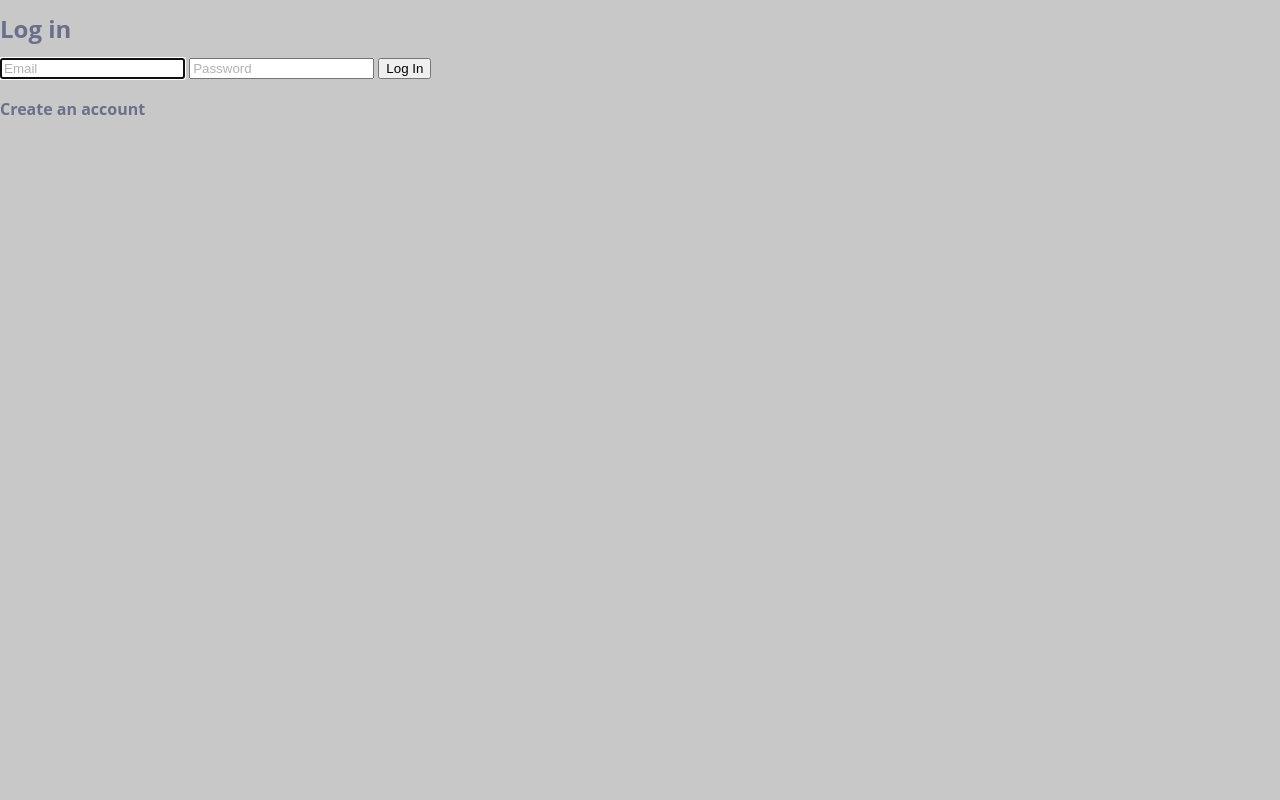
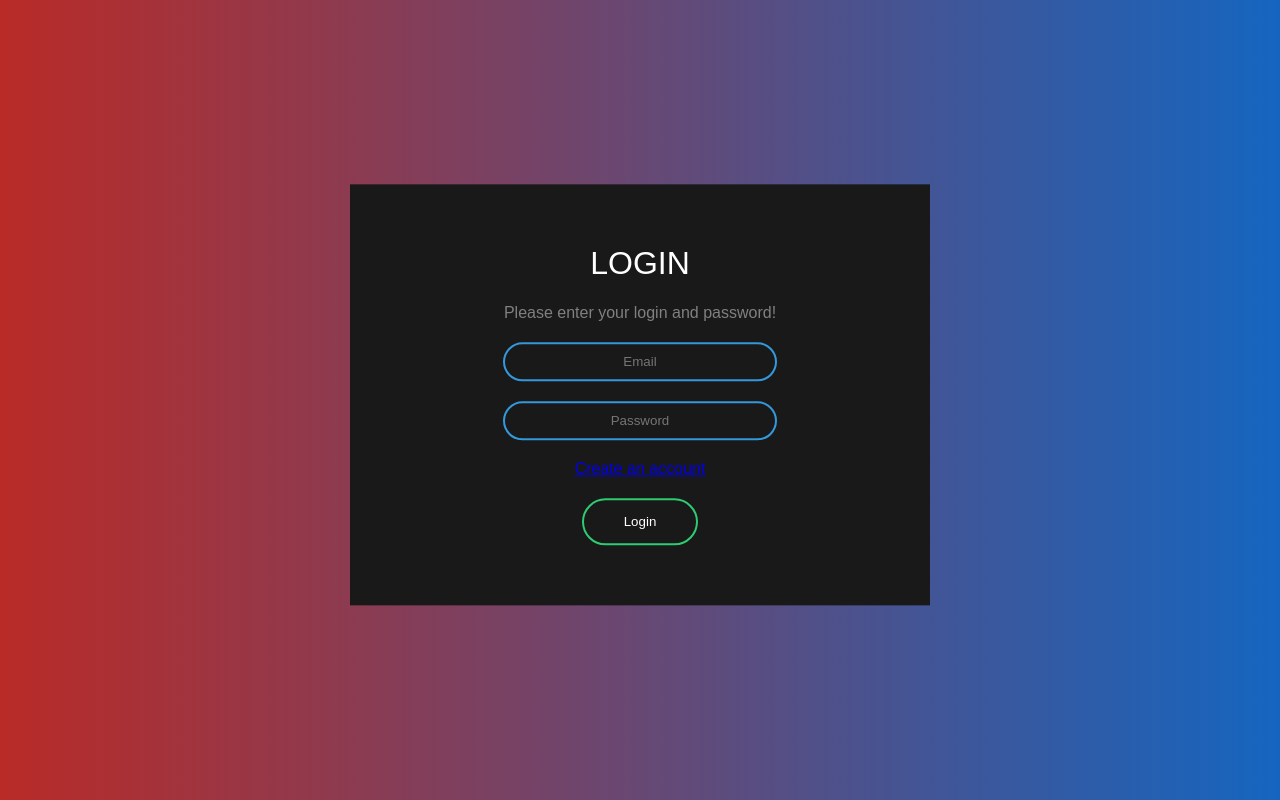
Before and after one commit to krivasmile/admissions, a Java web app: page / in a window 1280 px wide. Run offline with Spring Boot 4, a stand-in JSP engine, Linux system fonts and the light colour scheme; some of the project's set-up classes (security, data sources, template engines, error pages and the like) are left out, and stand-ins take their place; some libraries are stand-ins or nearby versions.

Commit message:
adding role access, UI login page

```diff
--- a/admissions/src/main/java/ua/kyiv/admissions/config/WebMvcConfig.java
+++ b/admissions/src/main/java/ua/kyiv/admissions/config/WebMvcConfig.java
@@ -17,6 +17,7 @@ public class WebMvcConfig implements WebMvcConfigurer {
 		registry.addViewController("/login").setViewName("login");
 		registry.addViewController("/403").setViewName("403");
 		registry.addViewController("/admin").setViewName("admin");
+		registry.addViewController("/registrationEntrant").setViewName("registrationEntrant");
 	}
 
 	@Bean
--- a/admissions/src/main/resources/static/css/login.css
+++ b/admissions/src/main/resources/static/css/login.css
@@ -1,200 +1,137 @@
 body {
     margin: 0;
-    color: #6a6f8c;
-    background: #c8c8c8;
-    font: 600 16px/18px 'Open Sans', sans-serif
+    padding: 0;
+    font-family: sans-serif;
+    background: linear-gradient(to right, #b92b27, #1565c0)
 }
 
-.login-box {
-    width: 100%;
-    margin: auto;
-    max-width: 525px;
-    min-height: 670px;
-    position: relative;
-    background: url(https://images.unsplash.com/photo-1507208773393-40d9fc670acf?ixlib=rb-1.2.1&ixid=eyJhcHBfaWQiOjEyMDd9&auto=format&fit=crop&w=1268&q=80) no-repeat center;
-    box-shadow: 0 12px 15px 0 rgba(0, 0, 0, .24), 0 17px 50px 0 rgba(0, 0, 0, .19)
+.card {
+    margin-bottom: 20px;
+    border: none
 }
 
-.login-snip {
-    width: 100%;
-    height: 100%;
-    position: absolute;
-    padding: 90px 70px 50px 70px;
-    background: rgba(0, 77, 77, .9)
+.box {
+    width: 500px;
+    padding: 40px;
+    position: fixed;
+    top: 50%;
+    left: 50%;
+    background: #191919;
+    transform: translate(-50%, -75%);
+    text-align: center;
+    transition: 0.25s;
+    margin-top: 100px
 }
 
-.login-snip .login,
-.login-snip .sign-up-form {
-    top: 0;
-    left: 0;
-    right: 0;
-    bottom: 0;
-    position: absolute;
-    transform: rotateY(180deg);
-    backface-visibility: hidden;
-    transition: all .4s linear
+.box input[type="text"],
+.box input[type="password"] {
+    border: 0;
+    background: none;
+    display: block;
+    margin: 20px auto;
+    text-align: center;
+    border: 2px solid #3498db;
+    padding: 10px 10px;
+    width: 250px;
+    outline: none;
+    color: white;
+    border-radius: 24px;
+    transition: 0.25s
 }
 
-.login-snip .sign-in,
-.login-snip .sign-up,
-.login-space .group .check {
-    display: none
+.box h1 {
+    color: white;
+    text-transform: uppercase;
+    font-weight: 500
 }
 
-.login-snip .tab,
-.login-space .group .label,
-.login-space .group .button {
-    text-transform: uppercase
+.box input[type="text"]:focus,
+.box input[type="password"]:focus {
+    width: 300px;
+    border-color: #2ecc71
 }
 
-.login-snip .tab {
-    font-size: 22px;
-    margin-right: 15px;
-    padding-bottom: 5px;
-    margin: 0 15px 10px 0;
-    display: inline-block;
-    border-bottom: 2px solid transparent
+.box input[type="submit"] {
+    border: 0;
+    background: none;
+    display: block;
+    margin: 20px auto;
+    text-align: center;
+    border: 2px solid #2ecc71;
+    padding: 14px 40px;
+    outline: none;
+    color: white;
+    border-radius: 24px;
+    transition: 0.25s;
+    cursor: pointer
 }
 
-.login-snip .sign-in:checked+.tab,
-.login-snip .sign-up:checked+.tab {
-    color: #fff;
-    border-color: #1161ee
+.box input[type="submit"]:hover {
+    background: #2ecc71
 }
 
-.login-space {
-    min-height: 345px;
-    position: relative;
-    perspective: 1000px;
-    transform-style: preserve-3d
+.forgot {
+    text-decoration: underline
 }
 
-.login-space .group {
-    margin-bottom: 15px
+ul.social-network {
+    list-style: none;
+    display: inline;
+    margin-left: 0 !important;
+    padding: 0
 }
 
-.login-space .group .label,
-.login-space .group .input,
-.login-space .group .button {
-    width: 100%;
-    color: #fff;
-    display: block
+ul.social-network li {
+    display: inline;
+    margin: 0 5px
 }
 
-.login-space .group .input,
-.login-space .group .button {
-    border: none;
-    padding: 15px 20px;
-    border-radius: 25px;
-    background: rgba(255, 255, 255, .1)
+.social-network a.icoFacebook:hover {
+    background-color: #3B5998
 }
 
-.login-space .group .label {
-    color: #aaa;
-    font-size: 12px
+.social-network a.icoTwitter:hover {
+    background-color: #33ccff
 }
 
-.login-space .group .button {
-    background: #1161ee
+.social-network a.icoGoogle:hover {
+    background-color: #BD3518
 }
 
-.login-space .group label .icon {
-    width: 15px;
-    height: 15px;
-    border-radius: 2px;
-    position: relative;
-    display: inline-block;
-    background: rgba(255, 255, 255, .1)
+a.socialIcon:hover,
+.socialHoverClass {
+    color: #44BCDD
 }
 
-.login-space .group label .icon:before,
-.login-space .group label .icon:after {
-    content: '';
-    width: 10px;
-    height: 2px;
-    background: #fff;
-    position: absolute;
-    transition: all .2s ease-in-out 0s
+.social-circle li a {
+    display: inline-block;
+    position: relative;
+    margin: 0 auto 0 auto;
+    border-radius: 50%;
+    text-align: center;
+    width: 50px;
+    height: 50px;
+    font-size: 20px
 }
 
-.login-space .group label .icon:before {
-    left: 3px;
-    width: 5px;
-    bottom: 6px;
-    transform: scale(0) rotate(0)
-}
-
-.login-space .group label .icon:after {
-    top: 6px;
-    right: 0;
-    transform: scale(0) rotate(0)
-}
-
-.login-space .group .check:checked+label {
-    color: #fff
-}
-
-.login-space .group .check:checked+label .icon {
-    background: #1161ee
-}
-
-.login-space .group .check:checked+label .icon:before {
-    transform: scale(1) rotate(45deg)
-}
-
-.login-space .group .check:checked+label .icon:after {
-    transform: scale(1) rotate(-45deg)
-}
-
-.login-snip .sign-in:checked+.tab+.sign-up+.tab+.login-space .login {
-    transform: rotate(0)
-}
-
-.login-snip .sign-up:checked+.tab+.login-space .sign-up-form {
-    transform: rotate(0)
-}
-
-*,
-:after,
-:before {
-    box-sizing: border-box
-}
-
-.clearfix:after,
-.clearfix:before {
-    content: '';
-    display: table
-}
-
-.clearfix:after {
-    clear: both;
-    display: block
-}
-
-a {
-    color: inherit;
-    text-decoration: none
-}
-
-.hr {
-    height: 2px;
-    margin: 35px 0 50px 0;
-    background: rgba(255, 255, 255, .2)
-}
-
-.foot {
+.social-circle li i {
+    margin: 0;
+    line-height: 50px;
     text-align: center
 }
 
-.card {
-    width: 500px;
-    left: 100px
+.social-circle li a:hover i,
+.triggeredHover {
+    transform: rotate(360deg);
+    transition: all 0.2s
 }
 
-::placeholder {
-    color: #b3b3b3
+.social-circle i {
+    color: #fff;
+    transition: all 0.8s;
+    transition: all 0.8s
 }
 
-.row{
-	margin: 30px;
+p{
+	color: grey;
 }
--- a/admissions/src/main/webapp/jsp/login.jsp
+++ b/admissions/src/main/webapp/jsp/login.jsp
@@ -12,33 +12,31 @@
 <link href='https://maxcdn.bootstrapcdn.com/bootstrap/4.0.0/css/bootstrap.min.css'>
 <title>Sign in</title>
 <link rel="stylesheet" href="css/login.css" type="text/css">
+<link href='https://use.fontawesome.com/releases/v5.8.1/css/all.css'>
 </head>
 <body>
-	 <div class="container">
+		<div class="container">
+    <div class="row">
+        <div class="col-md-6">
+            <div class="card">
+                <form method="POST" action="${contextPath}/login" class="box">
+                    <h1>Login</h1>
+                    <p class="text-muted"> Please enter your login and password!</p>
+                    <span>${message}</span>
+                    <input name="email" type="text" class="form-control" placeholder="Email"/>
+                    <input name="password" type="password" class="form-control" placeholder="Password"/>
+                    <input type="hidden" name="${_csrf.parameterName}" value="${_csrf.token}"/>
+                    <span style="color:red">${error}</span>
+                    <a class="forgot text-muted" href="${contextPath}/registration">Create an account</a>
+                    <input type="submit" value="Login">
+                </form>
+            </div>
+        </div>
+    </div>
+</div>
 
-    <form method="POST" action="${contextPath}/login" class="form-signin">
-        <h2 class="form-heading">Log in</h2>
-
-        <div class="form-group ${error != null ? 'has-error' : ''}">
-            <span>${message}</span>
-            <input name="email" type="text" class="form-control" placeholder="Email"
-                   autofocus="true"/>
-            <input name="password" type="password" class="form-control" placeholder="Password"/>
-            <span>${error}</span>
-            <input type="hidden" name="${_csrf.parameterName}" value="${_csrf.token}"/>
-
-            <button class="btn btn-lg btn-primary btn-block" type="submit">Log In</button>
-            <h4 class="text-center"><a href="${contextPath}/registration">Create an account</a></h4>
-        </div>
-
-    </form>
-    </div>
-
-
-	<script
-		src='https://stackpath.bootstrapcdn.com/bootstrap/4.0.0/js/bootstrap.bundle.min.js'></script>
-	<script
-		src='https://cdnjs.cloudflare.com/ajax/libs/jquery/3.2.1/jquery.min.js'></script>
+<script src='https://cdnjs.cloudflare.com/ajax/libs/jquery/3.2.1/jquery.min.js'></script>
+<script src='https://stackpath.bootstrapcdn.com/bootstrap/4.0.0/js/bootstrap.bundle.min.js'></script>
 
 </body>
 </html>
```
Also changed, not shown: admissions/src/main/java/ua/kyiv/admissions/config/WebSecurityConfig.java (+4 -3 lines).
